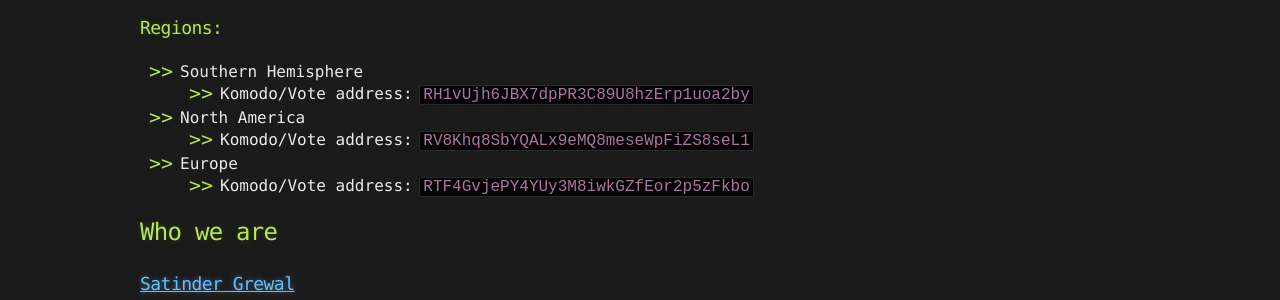
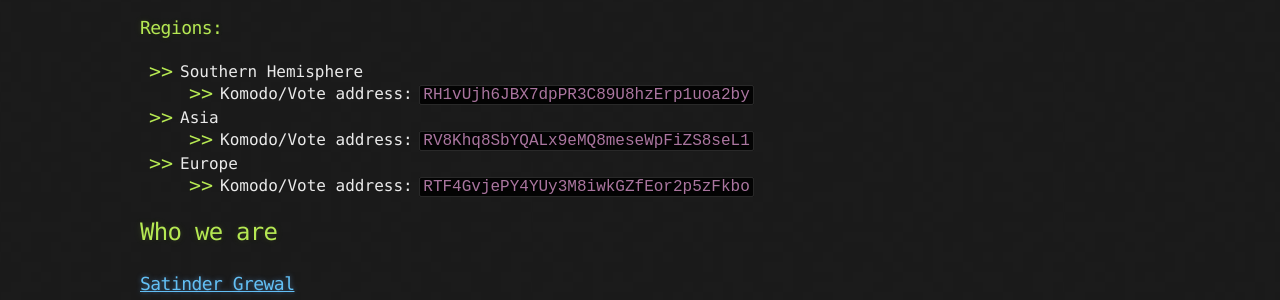
Before and after one commit to Meshbits/meshbits.github.io, a Jekyll site: the page built from index.md, in a window 1280 px wide. Shown: the part 551-851 px from the top of the page. Built offline with Jekyll 4.4.1, drawn with Linux system fonts in a browser that asks for light colours.

Commit message:
Changing the region.
We already have a node in North America

```diff
--- a/index.md
+++ b/index.md
@@ -25,7 +25,7 @@ We intend to invest the revenue from notary node operations in growing the Komod
 
 * Southern Hemisphere
   * Komodo/Vote address: `RH1vUjh6JBX7dpPR3C89U8hzErp1uoa2by`
-* North America
+* Asia
   * Komodo/Vote address: `RV8Khq8SbYQALx9eMQ8meseWpFiZS8seL1`
 * Europe
   * Komodo/Vote address: `RTF4GvjePY4YUy3M8iwkGZfEor2p5zFkbo`
```
